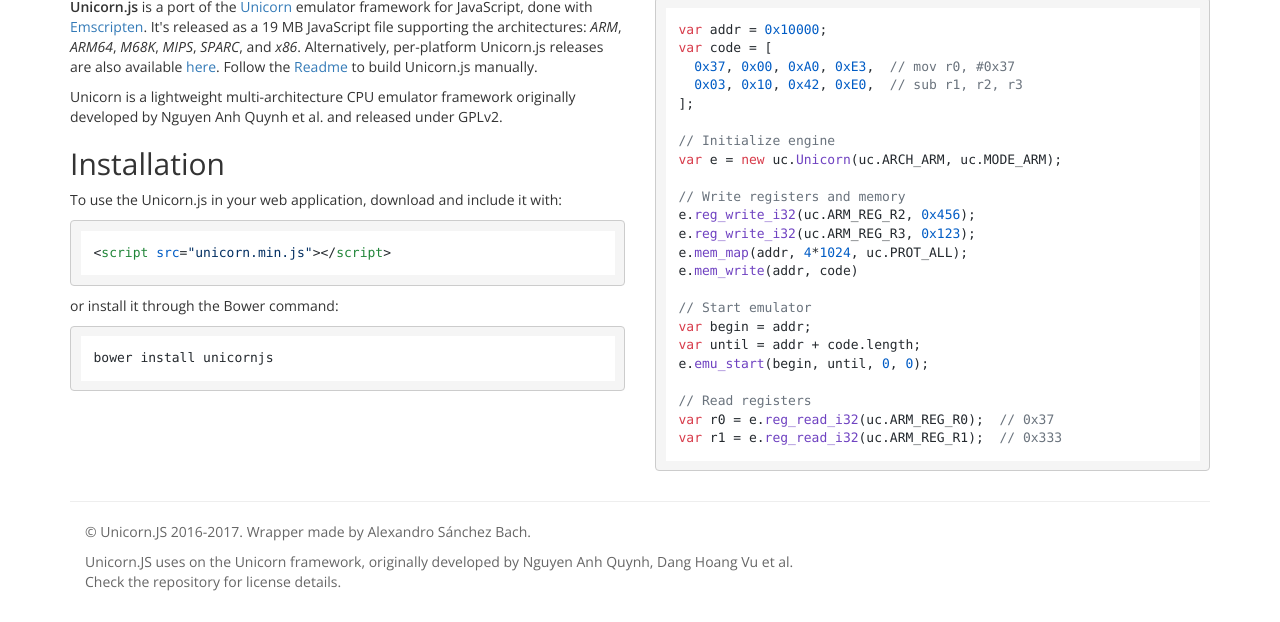
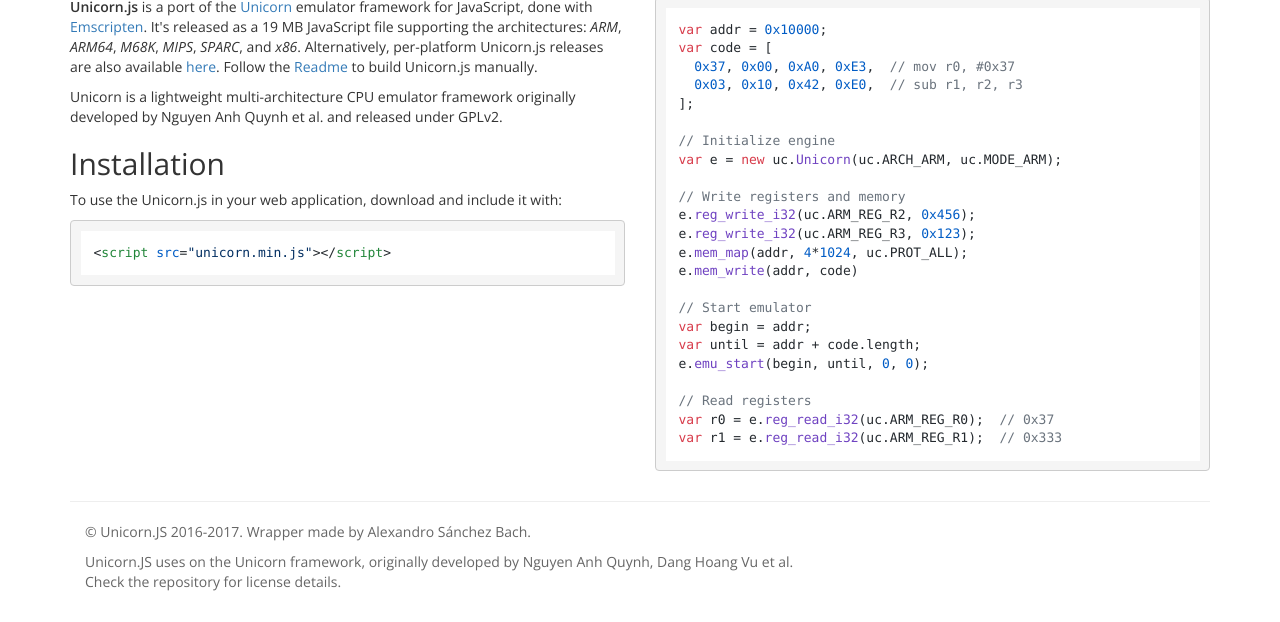
Before and after one commit to AlexAltea/unicorn.js, a website: page index.html in a window 1280 px wide. Shown: the part 617-1239 px from the top of the page. Drawn offline with nearby package versions, Linux system fonts and the light colour scheme.

Commit message:
Remove references to Bower

```diff
--- a/index.html
+++ b/index.html
@@ -97,8 +97,6 @@
                     <h2>Installation</h2>
                     <p>To use the Unicorn.js in your web application, download and include it with:</p>
                     <p><pre><code>&lt;script src="unicorn.min.js"&gt;&lt;/script&gt;</code></pre></p>
-                    <p>or install it through the Bower command:</p>
-                    <p><pre><code>bower install unicornjs</code></pre></p>
                 </div>
                 <div class="col-md-6">
                     <h2>Tutorial</h2>
--- a/package.json
+++ b/package.json
@@ -9,7 +9,6 @@
   },
   "dependencies": {},
   "devDependencies": {
-    "bower": "^1.8.8",
     "grunt": "^1.5.3",
     "grunt-contrib-concat": "^1.0.1",
     "grunt-contrib-connect": "^3.0.0",
```
Also changed, not shown: bower.json (deleted, +0 -18 lines), README.md, 1 other file.
